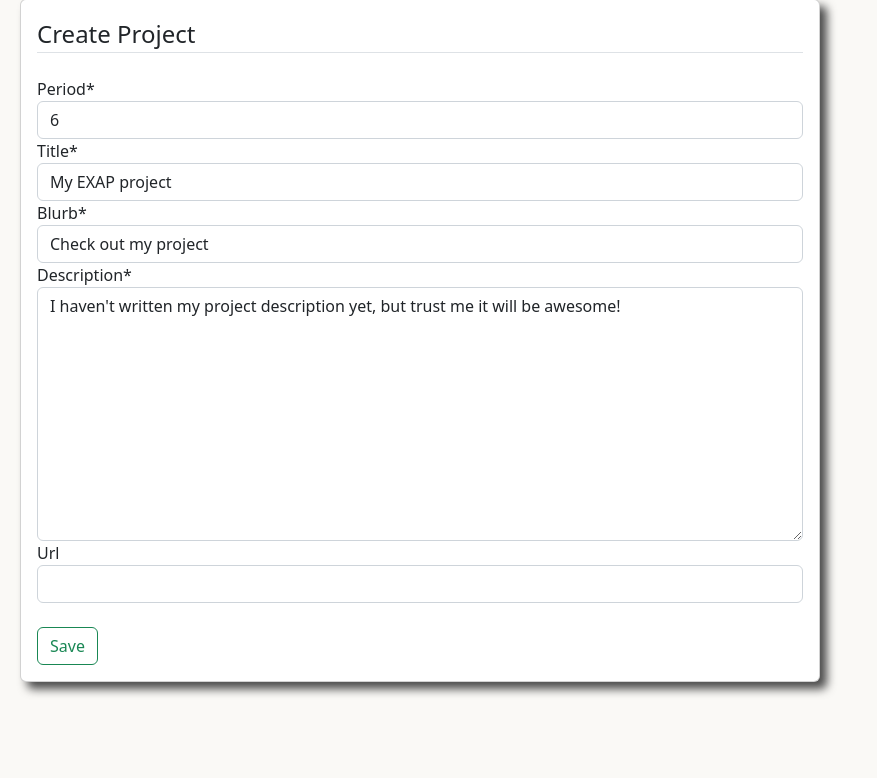
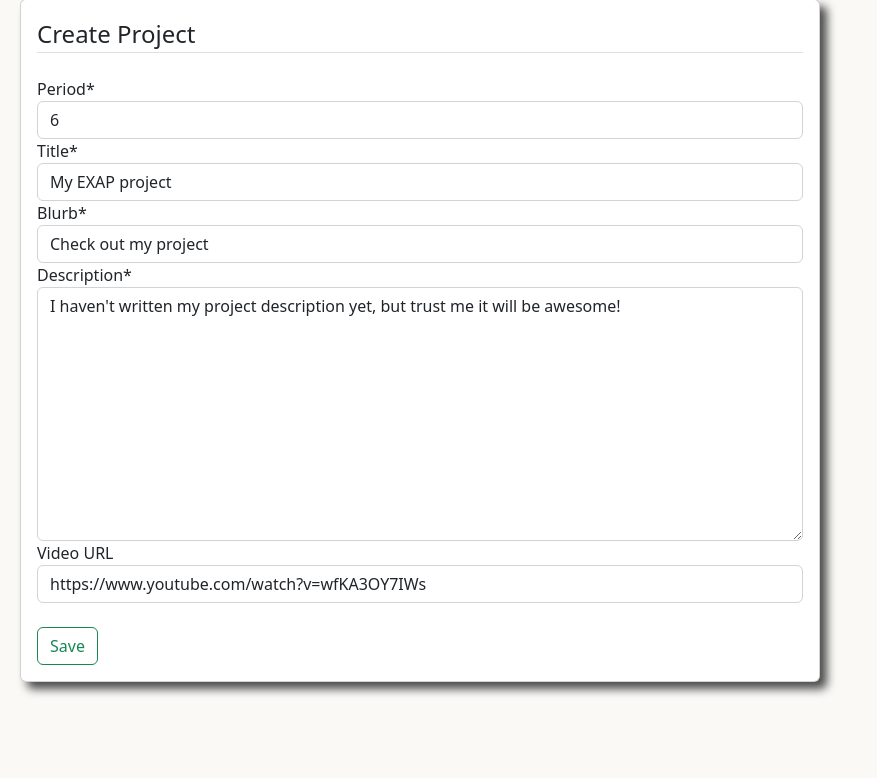
Before and after one commit to JackPadalino/ExApp, a Django app: page /users/projects/49/update/ in a window 1280 px wide. Shown: the part 77-855 px from the top of the page, without its empty margins (0-877 px from the left). Run offline with Django 4.2, Linux system fonts and the light colour scheme; a user stored in the database is signed in; data comes from the database, SQL or seed files in the repository; some libraries are stand-ins or nearby versions.

Commit message:
Changed field name in Project model to video_URL

```diff
--- a/users/models.py
+++ b/users/models.py
@@ -26,7 +26,7 @@ class Project(models.Model):
     student = models.ForeignKey(User,on_delete=models.CASCADE)
     period = models.IntegerField(choices=periods,default=1)
     liked = models.ManyToManyField(User,default=None,blank=True,related_name='likes')
-    url = models.CharField(max_length=1000,default=None,blank=True)
+    video_URL = models.CharField(max_length=1000,default=None,blank=True)
     title = models.CharField(max_length=50,default='My EXAP project')
     blurb = models.CharField(max_length=100,default='Check out my project')
     description = models.TextField(default="I haven't written my project description yet, but trust me it will be awesome!")
--- a/users/templates/users/project_detail.html
+++ b/users/templates/users/project_detail.html
@@ -32,8 +32,8 @@
     </div>
     <div class='video-container'>
         <div class='video-div'>
-            {% if project.url %}
-                {% video project.url '320x220' %}
+            {% if project.video_URL %}
+                {% video project.video_URL '320x220' %}
             {% endif %}
         </div>
     </div>
--- a/users/views.py
+++ b/users/views.py
@@ -183,7 +183,7 @@ class ProjectCreateView(LoginRequiredMixin,CreateView):
 
 class ProjectUpdateView(LoginRequiredMixin,UserPassesTestMixin,UpdateView):
     model = Project
-    fields = ['period','title','blurb','description','url']
+    fields = ['period','title','blurb','description','video_URL']
 
     def form_valid(self,form):
         form.instance.student = self.request.user
```
Also changed, not shown: db.sqlite3, users/migrations/0036_rename_url_project_video_url.py (added), users/migrations/0037_rename_video_url_project_video_url.py (added).
